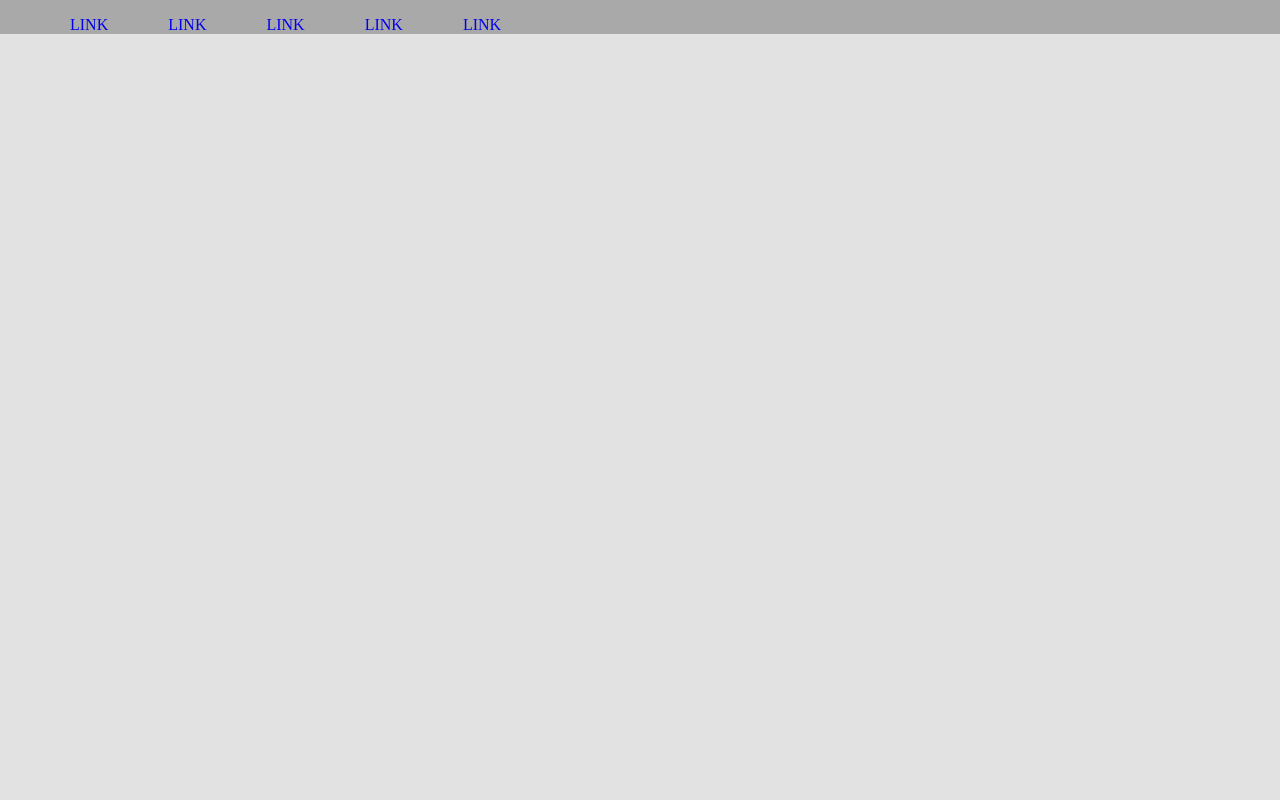
After one commit to narangkishore98/MAD3134_MAD3144, a PHP site: page /navtest.html in a window 1280 px wide. The commit adds this page. Run offline with PHP 8.4, Linux system fonts and the light colour scheme.

Commit message:
Fonts Practice

```diff
--- a/Test Practice/index.html
+++ b/Test Practice/index.html
@@ -14,7 +14,7 @@
             <ul>
                 <li><a href="#">Nav Item</a></li>
                 <li><a href="#">Nav Item</a></li>
-                <li><a href="#">Nav Item</a></li>
+
                 <li><a href="#">Nav Item</a></li>
                 <li><a href="#">Nav Item</a></li>
                 <li><a href="#">Nav Item</a></li>
@@ -22,6 +22,7 @@
                 <li><a href="#">Nav Item</a></li>
             </ul>
         </nav>
+
         <main>
             <section class="news">
                 <h1 class="title">Italy: The Land Of art and history</h1>
--- /dev/null
+++ b/Test Practice/navtest.html
@@ -0,0 +1,70 @@
+<html>
+    <head>
+        <style>
+            body
+            {
+                margin:0;
+                padding:0;
+                background-color: #e2e2e2;
+            }
+            .navbar
+            {
+                background-color: darkgray;
+                overflow: hidden;
+            }
+            .navbar .navbar-nav
+            {
+                list-style-type: none;
+
+            }
+            .navbar .navbar-nav li
+            {
+                float:left;
+
+            }
+            .navbar .navbar-nav li a
+            {
+                text-decoration: none;
+                padding: 20px 30px;
+            }
+            .navbar .navbar-nav li a:hover
+            {
+                background-color: rebeccapurple;
+            }
+            .navbar .navbar-nav li .dropdown-content
+            {
+                display: none;;
+
+                list-style-type: none;
+            }
+            .navbar .navbar-nav li .dropdown-content li a
+            {
+                display: block;
+                color:green;
+                background-color: aqua;
+
+
+            }
+
+
+        </style>
+    </head>
+    <body>
+        <nav class="navbar">
+            <ul class="navbar-nav">
+                <li><a href="#">LINK</a></li>
+                <li><a href="#">LINK</a></li>
+                <li><a href="#">LINK</a></li>
+                <li class="dropdown"><a href="#">LINK</a>
+                    <ul class="dropdown-content">
+                        <li><a href="#">LINK</a></li>
+                        <li><a href="#">LINK</a></li>
+                        <li><a href="#">LINK</a></li>
+
+                    </ul>
+                </li>
+                <li><a href="#">LINK</a></li>
+            </ul>
+        </nav>
+    </body>
+</html>
```
Also changed, not shown: Test Practice/css/main.css (+14 -1 lines), Test Practice/fonts/lemon.otf (added), 1 other file.
